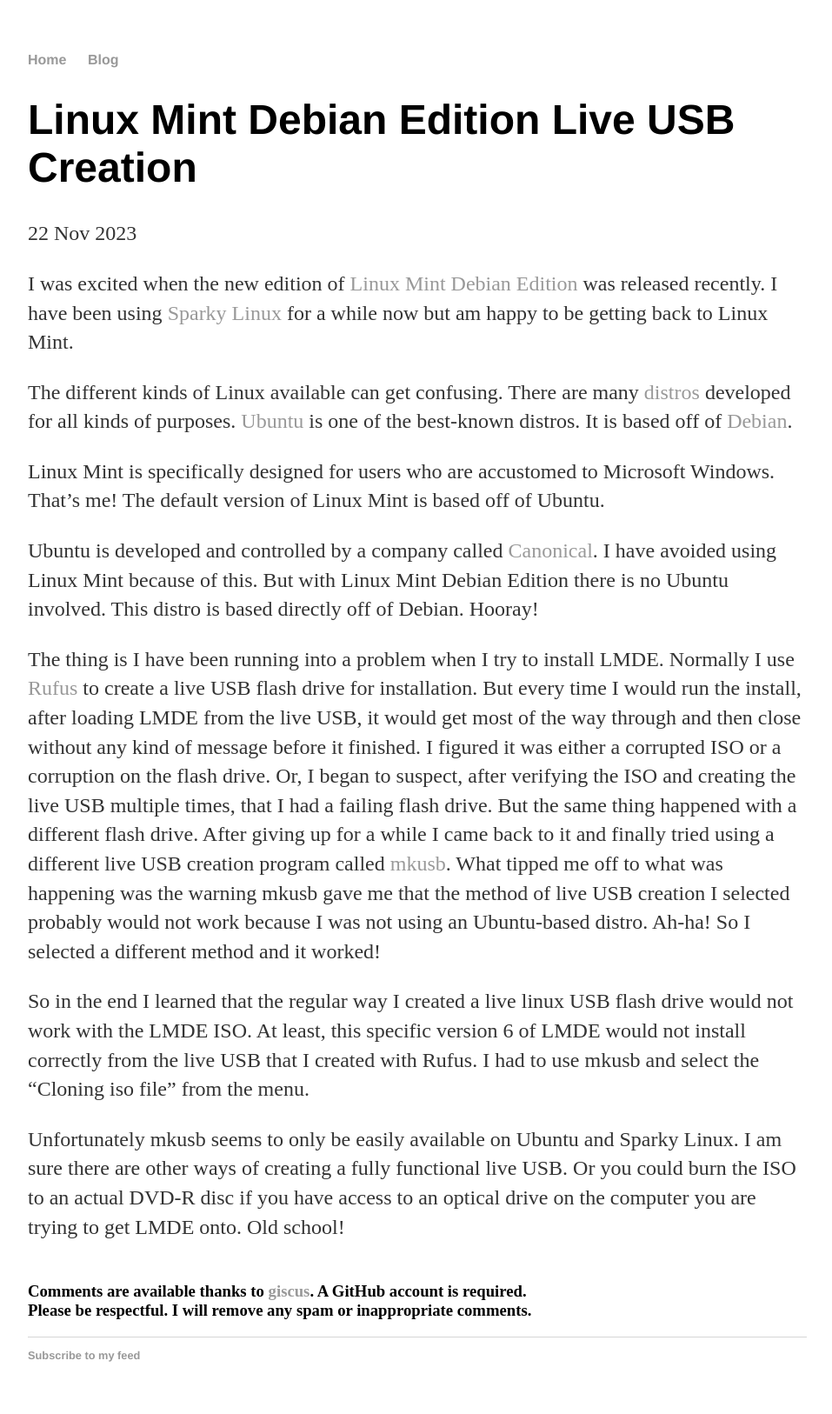
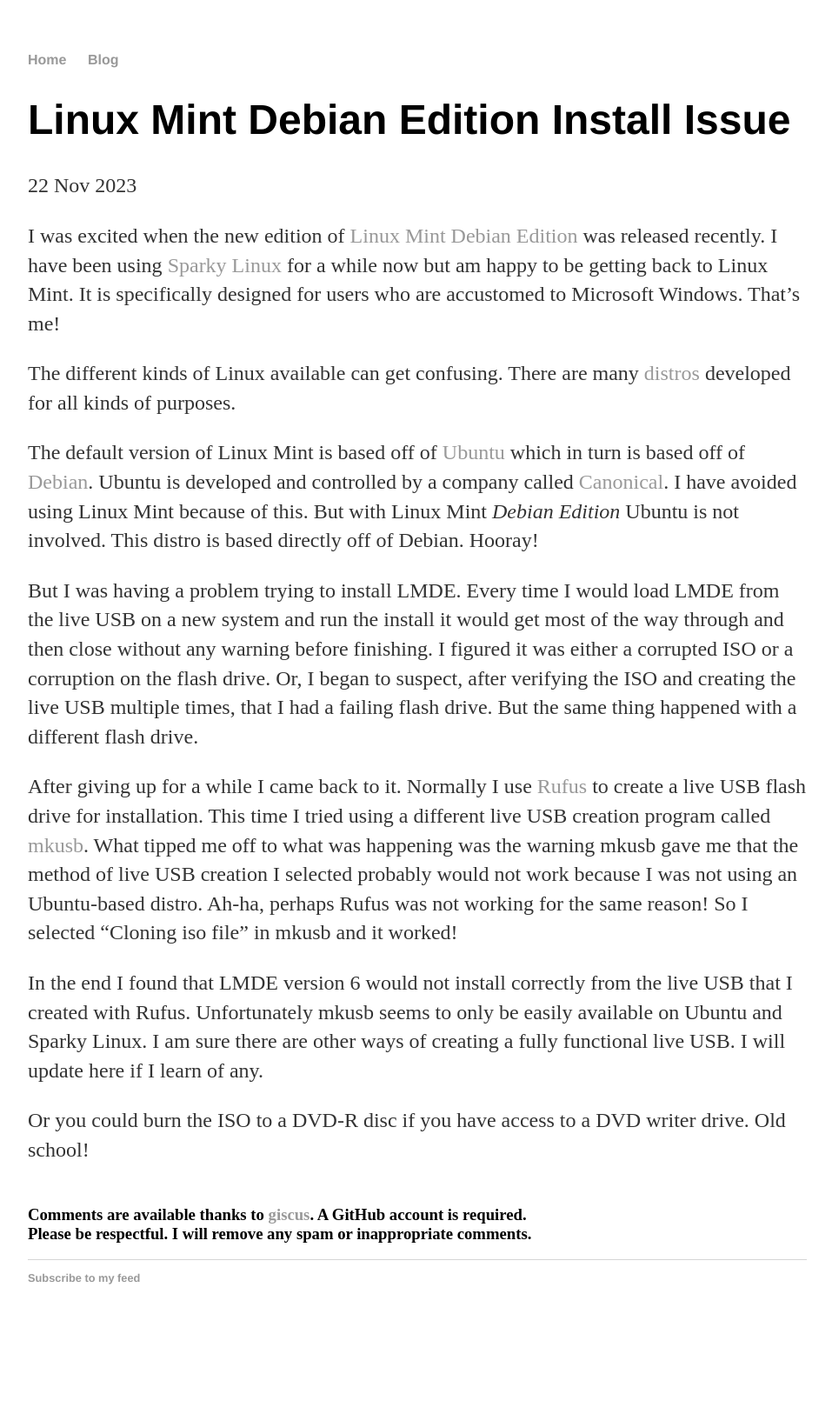
Before and after one commit to martinsblog/martinsblog.github.io, a Jekyll site: the page built from _posts/2023-11-22-lmde-live-USB-creation.md, in a window 1280 px wide. Shown: the whole page at 87% size, without its empty margins (160-1117 px from the left). Built offline with Jekyll 4.4.1, drawn with Linux system fonts in a browser that asks for light colours; comment, search, counter and statistics services are not loaded; after the commit the page ends 1537 px from its top, so only the background shows below that.

Commit message:
23.11.22 ReWrite

```diff
--- a/_layouts/post.html
+++ b/_layouts/post.html
@@ -9,9 +9,9 @@
 </div>
 
 <h3>
-<br />
-Comments are available thanks to <a href="https://github.com/giscus/giscus">giscus</a>. A GitHub account is required.<br />
-Please be respectful. I will remove any spam or inappropriate comments.
+    <br />
+    Comments are available thanks to <a href="https://github.com/giscus/giscus">giscus</a>. A GitHub account is required.<br />
+    Please be respectful. I will remove any spam or inappropriate comments.
 </h3>
 
 <script src="https://giscus.app/client.js"
--- a/_posts/2023-11-22-lmde-live-USB-creation.md
+++ b/_posts/2023-11-22-lmde-live-USB-creation.md
@@ -1,19 +1,19 @@
 ---
 layout: post
-title: "Linux Mint Debian Edition Live USB Creation"
+title: "Linux Mint Debian Edition Install Issue"
 date: 2023-11-22
 ---
 
-I was excited when the new edition of [Linux Mint Debian Edition](https://linuxmint.com/download_lmde.php) was released recently. I have been using [Sparky Linux](https://sparkylinux.org) for a while now but am happy to be getting back to Linux Mint.
+I was excited when the new edition of [Linux Mint Debian Edition](https://www.linuxmint.com/download_lmde.php) was released recently. I have been using [Sparky Linux](https://en.wikipedia.org/wiki/SparkyLinux) for a while now but am happy to be getting back to Linux Mint. It is specifically designed for users who are accustomed to Microsoft Windows. That's me!
 
-The different kinds of Linux available can get confusing. There are many [distros](https://en.wikipedia.org/wiki/Linux_distribution) developed for all kinds of purposes. [Ubuntu](https://en.wikipedia.org/wiki/Ubuntu) is one of the best-known distros. It is based off of [Debian](https://en.wikipedia.org/wiki/Debian).
+The different kinds of Linux available can get confusing. There are many [distros](https://en.wikipedia.org/wiki/Linux_distribution) developed for all kinds of purposes.
 
-Linux Mint is specifically designed for users who are accustomed to Microsoft Windows. That's me! The default version of Linux Mint is based off of Ubuntu.
+The default version of Linux Mint is based off of [Ubuntu](https://en.wikipedia.org/wiki/Ubuntu) which in turn is based off of [Debian](https://en.wikipedia.org/wiki/Debian). Ubuntu is developed and controlled by a company called [Canonical](https://en.wikipedia.org/wiki/Canonical_(company)). I have avoided using Linux Mint because of this. But with Linux Mint *Debian Edition* Ubuntu is not involved. This distro is based directly off of Debian. Hooray!
 
-Ubuntu is developed and controlled by a company called [Canonical](https://en.wikipedia.org/wiki/Canonical_(company)). I have avoided using Linux Mint because of this. But with Linux Mint Debian Edition there is no Ubuntu involved. This distro is based directly off of Debian. Hooray!
+But I was having a problem trying to install LMDE. Every time I would load LMDE from the live USB on a new system and run the install it would get most of the way through and then close without any warning before finishing. I figured it was either a corrupted ISO or a corruption on the flash drive. Or, I began to suspect, after verifying the ISO and creating the live USB multiple times, that I had a failing flash drive. But the same thing happened with a different flash drive.
 
-The thing is I have been running into a problem when I try to install LMDE. Normally I use [Rufus](https://rufus.ie/en/) to create a live USB flash drive for installation. But every time I would run the install, after loading LMDE from the live USB, it would get most of the way through and then close without any kind of message before it finished. I figured it was either a corrupted ISO or a corruption on the flash drive. Or, I began to suspect, after verifying the ISO and creating the live USB multiple times, that I had a failing flash drive. But the same thing happened with a different flash drive. After giving up for a while I came back to it and finally tried using a different live USB creation program called [mkusb](https://help.ubuntu.com/community/mkusb). What tipped me off to what was happening was the warning mkusb gave me that the method of live USB creation I selected probably would not work because I was not using an Ubuntu-based distro. Ah-ha! So I selected a different method and it worked!
+After giving up for a while I came back to it. Normally I use [Rufus](https://rufus.ie/en/) to create a live USB flash drive for installation. This time I tried using a different live USB creation program called [mkusb](https://help.ubuntu.com/community/mkusb). What tipped me off to what was happening was the warning mkusb gave me that the method of live USB creation I selected probably would not work because I was not using an Ubuntu-based distro. Ah-ha, perhaps Rufus was not working for the same reason! So I selected "Cloning iso file" in mkusb and it worked!
 
-So in the end I learned that the regular way I created a live linux USB flash drive would not work with the LMDE ISO. At least, this specific version 6 of LMDE would not install correctly from the live USB that I created with Rufus. I had to use mkusb and select the "Cloning iso file" from the menu.
+In the end I found that LMDE version 6 would not install correctly from the live USB that I created with Rufus. Unfortunately mkusb seems to only be easily available on Ubuntu and Sparky Linux. I am sure there are other ways of creating a fully functional live USB. I will update here if I learn of any.
 
-Unfortunately mkusb seems to only be easily available on Ubuntu and Sparky Linux. I am sure there are other ways of creating a fully functional live USB. Or you could burn the ISO to an actual DVD-R disc if you have access to an optical drive on the computer you are trying to get LMDE onto. Old school!
+Or you could burn the ISO to a DVD-R disc if you have access to a DVD writer drive. Old school!
```
